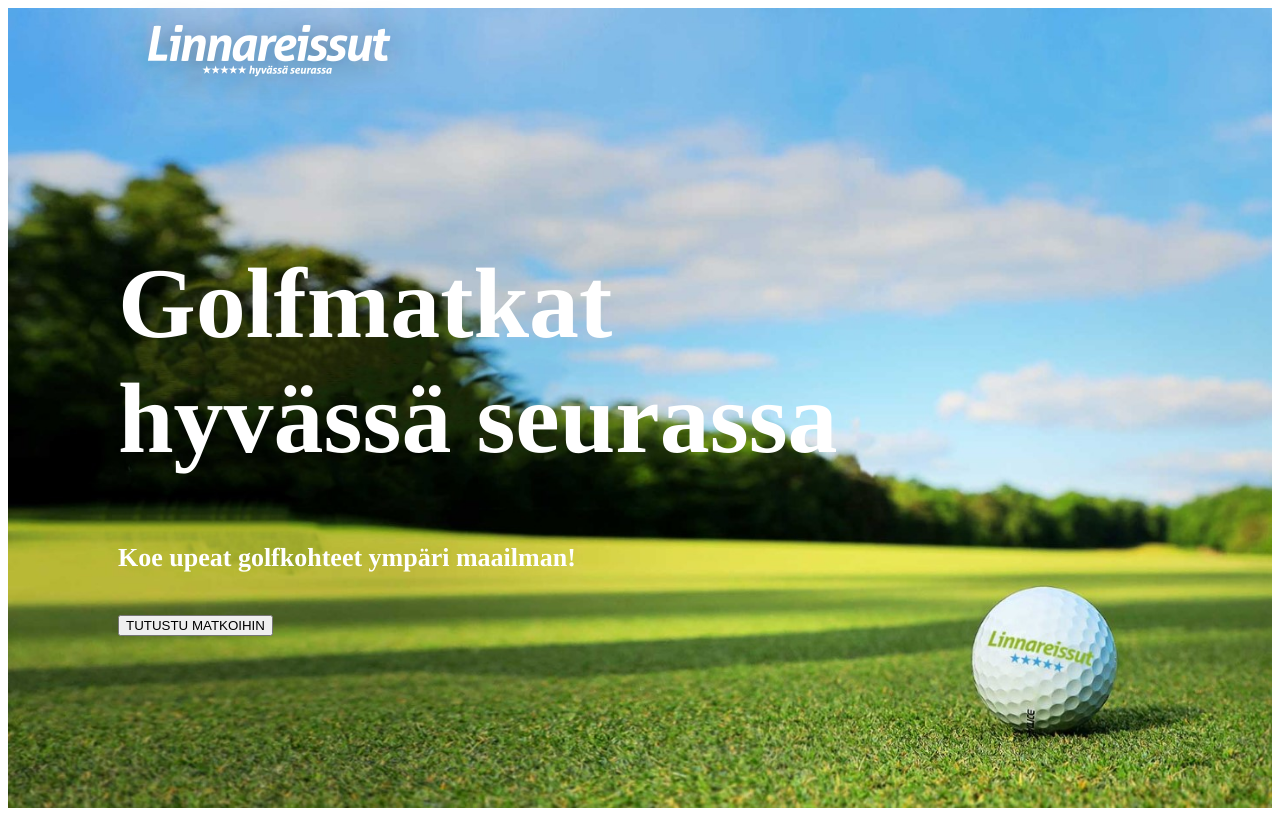
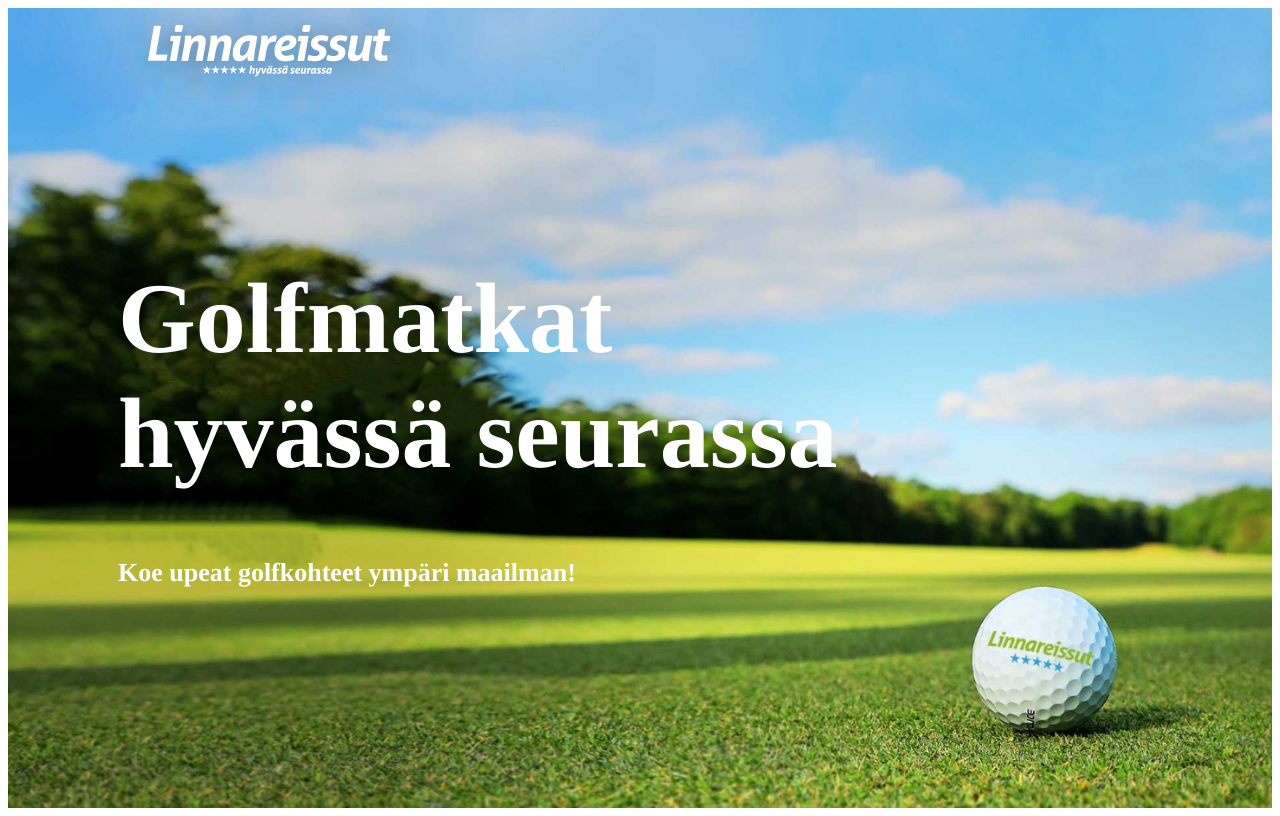
Before and after one commit to mipirine/linna, a React (Create React App) app: page / in a window 1280 px wide. Built offline with nearby package versions, Linux system fonts and the light colour scheme.

Commit message:
remove Link

```diff
--- a/src/pages/Home.js
+++ b/src/pages/Home.js
@@ -1,7 +1,7 @@
 import React from 'react';
 import Button from 'react-bootstrap/Button';
 //import { Col, Row } from 'react-bootstrap';
-import { Link, Element } from 'react-scroll';
+//import { Link, Element } from 'react-scroll';
 import '../App.css';
 import Logo from '../components/Logo';
 export const Home = () => {
@@ -18,9 +18,9 @@
             hyvässä seurassa</h1>
 
             <h4>Koe upeat golfkohteet ympäri maailman!</h4>
-            <Link to="matkat" smooth={true} duration={500}>
+{/*             <Link to="matkat" smooth={true} duration={500}>
                 <Button variant='light'>TUTUSTU MATKOIHIN</Button>
-            </Link>
+            </Link> */}
             </div>
         </head>
         <body>
```
